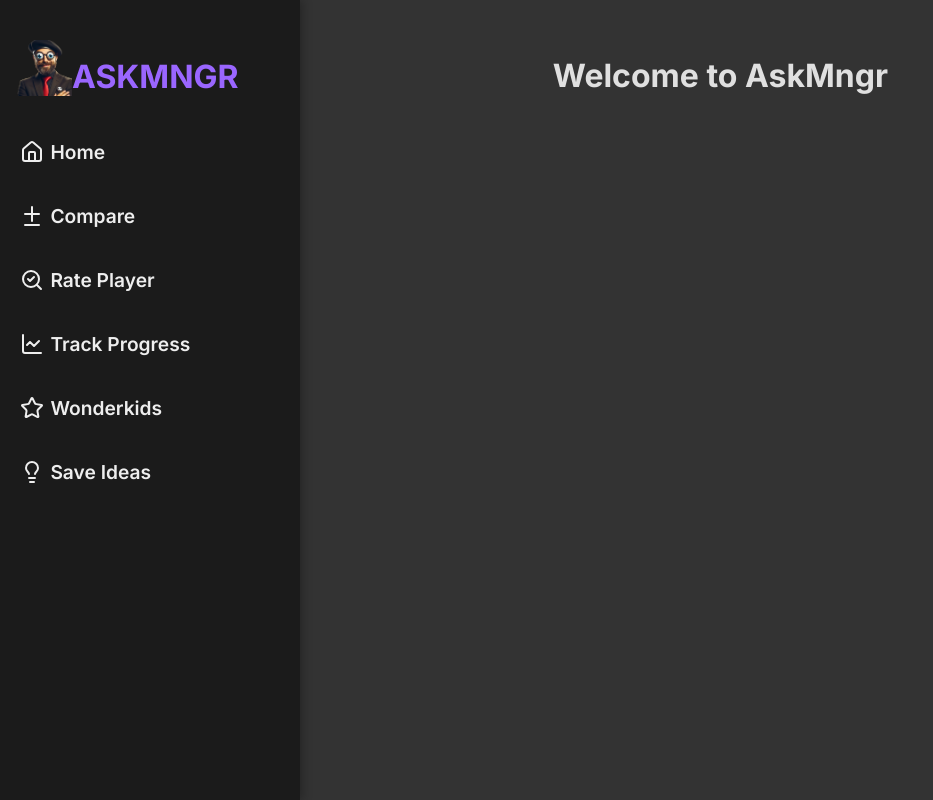
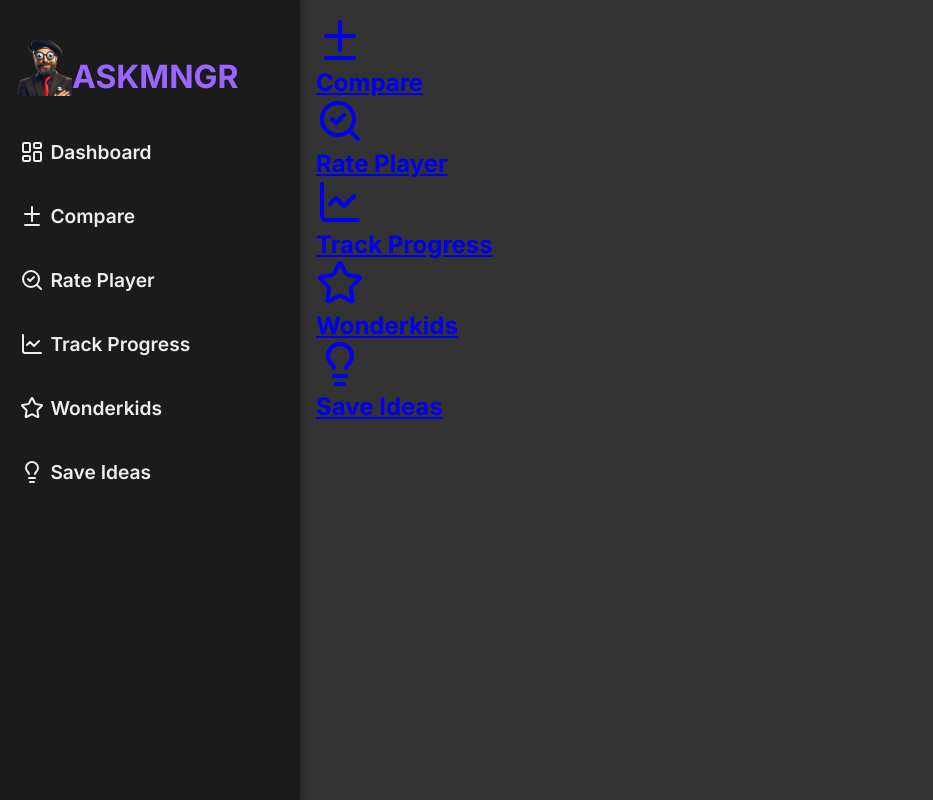
Before and after one commit to Efkey2137/fmApp, a React (Create React App) app: page / in a window 1280 px wide. Shown: the whole page, without its empty margins (0-933 px from the left). Built offline with nearby package versions, Linux system fonts and the light colour scheme; the HTML template or start-up script is replaced by a standard one.

Commit message:
changed name of home to Dashboard and insert cards without styles

```diff
--- a/src/App.css
+++ b/src/App.css
@@ -26,12 +26,12 @@ body {
 
 /* MAIN CONTENT */
 main {
-  margin-left: 18dvw; /* Same width as the menu */
-  margin-top: 5dvh;
+  margin-left: 300px; /* Same width as the menu */
+  padding-top: 5dvh;
   padding: 2dvh;
   overflow-y: auto;
   width: calc(100% - 300px); /* Take up remaining space */
-  height: 100%; /* Zajmuje pełną dostępną wysokość */
+  height: 100dvh; /* Zajmuje pełną dostępną wysokość */
 }
 
 /* Custom scrollbar */
@@ -51,3 +51,8 @@ main::-webkit-scrollbar-thumb {
 main::-webkit-scrollbar-thumb:hover {
   background: #7a50cc;
 }
+@media (max-width: 768px) {
+  main{
+    margin-top: 10dvh;
+  }
+}
--- a/src/App.tsx
+++ b/src/App.tsx
@@ -8,7 +8,8 @@ import TrackProgress from "./pages/TrackProgress";
 import Compare from "./pages/Compare";
 import Wonderkids from "./pages/Wonderkids";
 import SaveIdeas from "./pages/SaveIdeas";
-import Home from "./pages/Home"
+import Home from "./pages/Dashboard"
+
 
 function App() {
   const [menuOpen, setMenuOpen] = useState(false);
--- a/src/components/Menu.tsx
+++ b/src/components/Menu.tsx
@@ -1,7 +1,7 @@
 import React from "react";
 import { Link } from "react-router-dom";
 import "../css/Menu.css";
-import { House, Diff, Star, ChartLine, Lightbulb, SearchCheck  } from 'lucide-react';
+import { LayoutDashboard, Diff, Star, ChartLine, Lightbulb, SearchCheck  } from 'lucide-react';
 import logo from "../assets/logo.png";
 
 
@@ -20,7 +20,7 @@ const Menu: React.FC<MenuProps> = ({ menuOpen, setMenuOpen }) => {
         AskMngr
       </div>
       <ul>
-        <li><Link to="/" className="App-link" onClick={handleCloseMenu}><House/>Home</Link></li>
+        <li><Link to="/" className="App-link" onClick={handleCloseMenu}><LayoutDashboard/>Dashboard</Link></li>
         <li><Link to="/compare" className="App-link" onClick={handleCloseMenu}><Diff/>Compare</Link></li>
         <li><Link to="/rate-player" className="App-link" onClick={handleCloseMenu}><SearchCheck />Rate Player</Link></li>
         <li><Link to="/track-progress" className="App-link" onClick={handleCloseMenu}><ChartLine/>Track Progress</Link></li>
--- /dev/null
+++ b/src/pages/Dashboard.tsx
@@ -0,0 +1,29 @@
+import React from "react";
+import { Diff, Star, ChartLine, Lightbulb, SearchCheck  } from 'lucide-react';
+import { Link } from "react-router-dom";
+import "../css/Dashboard.css";
+
+
+const cards = [
+  { id: 1, title: "Compare", icon: Diff, link: "/compare" },
+  { id: 2, title: "Rate Player", icon: SearchCheck, link: "/rate" },
+  { id: 3, title: "Track Progress", icon: ChartLine, link: "/progress" },
+  { id: 4, title: "Wonderkids", icon: Star, link: "/wonderkids" },
+  { id: 5, title: "Save Ideas", icon: Lightbulb, link: "/ideas" },
+];
+
+
+const Home: React.FC = () => {
+  return (
+    <div className="dashboard">
+      {cards.map((card) => (
+        <Link to={card.link} className="card-link"><div key={card.id} className="p-4 border rounded-lg shadow flex flex-col items-center">
+          <card.icon size={48} className="text-blue-500" />
+          <h2 className="mt-2">{card.title}</h2>
+        </div></Link>
+      ))}
+    </div>
+  );
+};
+
+export default Home;
--- a/src/pages/Home.tsx
+++ /dev/null
@@ -1,11 +0,0 @@
-import React from "react";
-
-const Home: React.FC = () => {
-  return (
-    <div>
-      <h1>Welcome to AskMngr</h1>
-    </div>
-  );
-};
-
-export default Home;
```
Also changed, not shown: src/css/Dashboard.css (added), src/css/Home.css (deleted).
